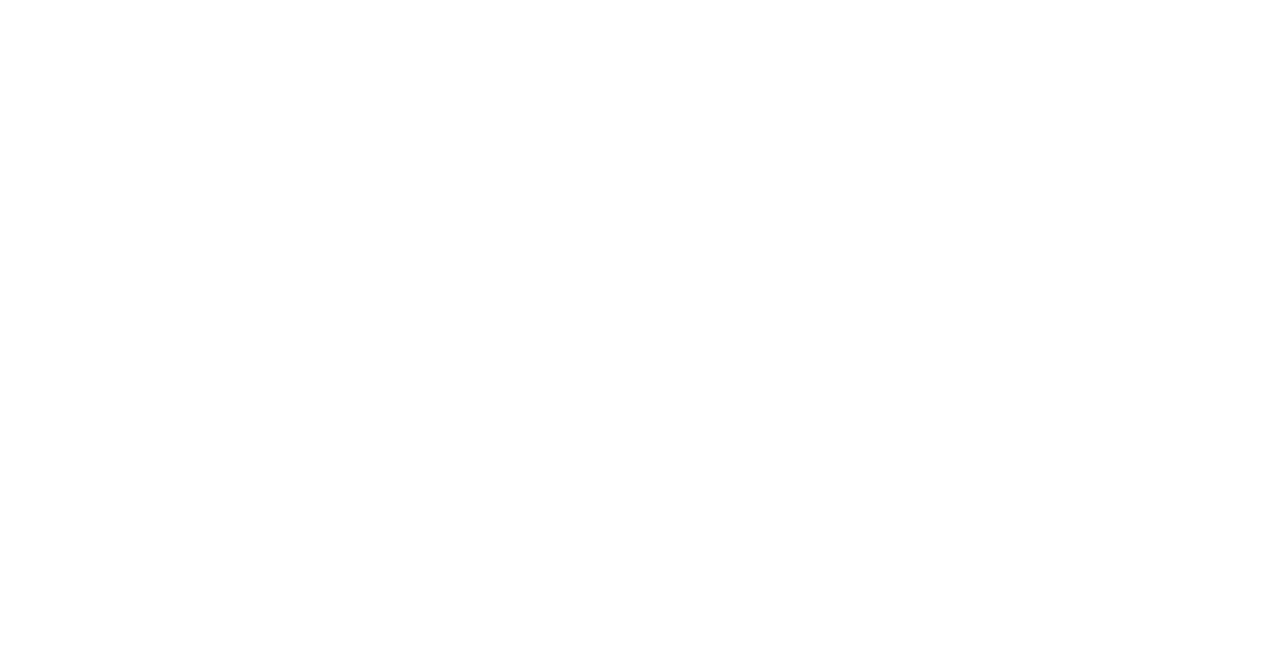
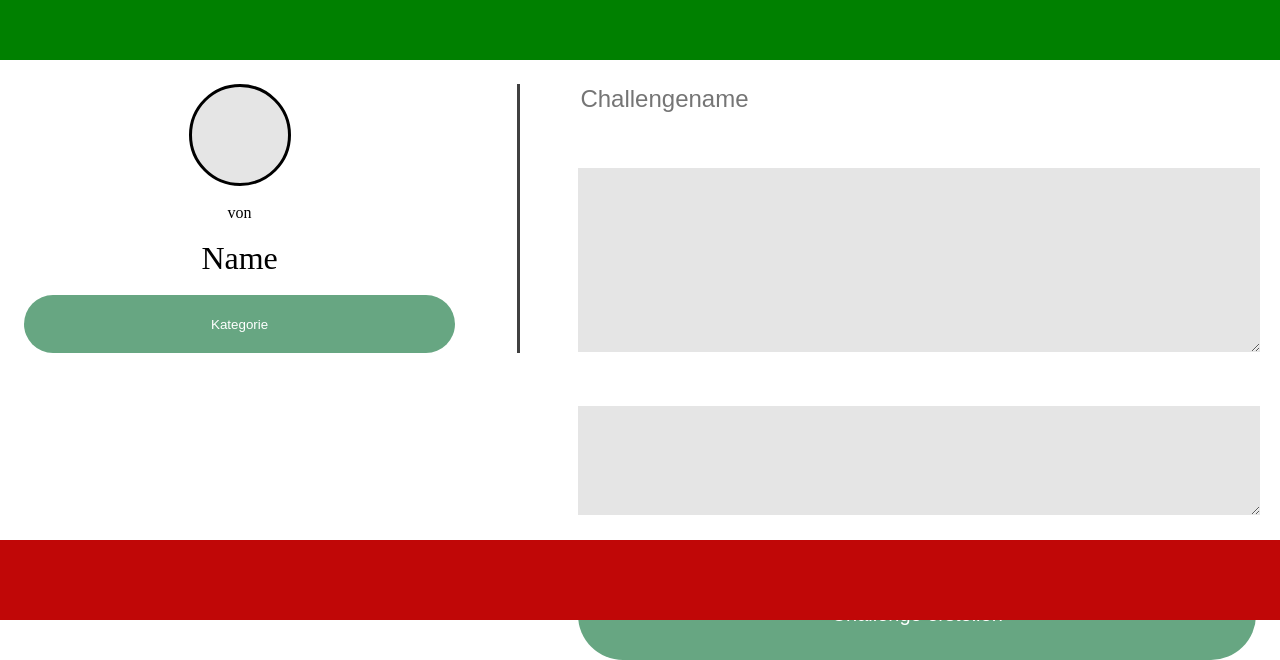
Before and after one commit to Questophant/frontend, an Angular app: page /create in a window 1280 px wide. Before the commit this address led to /. Shown: the part 180-840 px from the top of the page. Before the commit the page ends 800 px from the top, so only its background shows below. Built offline with nearby package versions, Linux system fonts and the light colour scheme.

Commit message:
design CreateChallengePage

```diff
--- /dev/null
+++ b/src/app/pages/create-challenge-page/create-challenge-page.component.html
@@ -0,0 +1,57 @@
+<div class="picture"></div>
+
+<form action="">
+	<div class="middle">
+		<div class="profile">
+			<div class="profilepic"></div>
+			<div class="name">
+				<br />
+				von
+				<br />
+				<br />
+				<span style="font-size: 200%;">Name</span>
+			</div>
+			<br />
+			<div class="category">
+				<select style="width: 100%;" required>
+					<option value="" disabled selected>Kategorie</option>
+					<option value="0">@home</option>
+					<option value="1">Beweg' dich!</option>
+					<option value="2">Do it for yourself</option>
+					<option value="3">Eco</option>
+					<option value="4">Fun</option>
+					<option value="5">Know-How</option>
+					<option value="6">Kreativer Kopf</option>
+					<option value="6">Raus aus der Komfortzone</option>
+					<option value="6">Roberts Koch Institut</option>
+					<option value="6">Wir - voll sozial</option>
+				</select>
+			</div>
+		</div>
+		<div class="create">
+			<input
+				type="text"
+				maxlength="50"
+				placeholder="Challengename"
+				class="challengename"
+			/>
+			<textarea
+				maxlength="250"
+				rows="12"
+				placeholder="Beschreibe deine Challenge..."
+				cols="24"
+			>
+			</textarea>
+			<textarea
+				maxlength="100"
+				cols="24"
+				rows="7"
+				placeholder="Benötigtes Material..."
+			>
+			</textarea>
+			<button type="submit">Challenge erstellen</button>
+		</div>
+	</div>
+</form>
+
+<div class="taskbar"></div>
--- /dev/null
+++ b/src/app/pages/create-challenge-page/create-challenge-page.component.scss
@@ -0,0 +1,89 @@
+.picture {
+	display: block;
+	position: relative;
+	top: -8px; //idk that comes from the body
+	left: -8px; //but dont know where to find/how to change
+	background: green;
+	height: 30vh;
+	width: 100vw;
+}
+.middle {
+	top: 30vh;
+	width: calc(100% - 32px);
+	margin: 16px;
+}
+.profile {
+	vertical-align: top;
+	float: left;
+	width: 35%;
+	height: 40%;
+	padding-right: 5%;
+	background: #ffffff;
+	border-right: 3px solid rgba(0, 0, 0, 0.75);
+}
+.profilepic {
+	margin: auto;
+	height: 12vh;
+	width: 12vh;
+	background-color: rgba(0, 0, 0, 0.1);
+	border: solid;
+	border-color: black;
+	border-radius: 100px;
+}
+.name {
+	text-align: center;
+}
+.category {
+	position: relative;
+}
+.category select {
+	text-align: center;
+	border-radius: 100px;
+	background: #67a682;
+	color: #fff;
+	padding: 5%;
+	border: 0;
+	appearance: none;
+	box-shadow: none;
+	outline: none;
+}
+.create {
+	vertical-align: top;
+	float: right;
+	height: 50vh;
+	width: 55%;
+	background-color: #fff;
+}
+.challengename {
+	font-size: 1.5rem;
+	border: none;
+	width: 100%;
+}
+textarea {
+	margin-top: 8%;
+	width: 100%;
+	display: block;
+	border: none;
+	background-color: rgba(0, 0, 0, 0.1);
+}
+button {
+	margin-top: 8%;
+	width: 100%;
+	font-size: 1.25rem;
+	background: #67a682;
+	color: #fff;
+	text-align: center;
+	text-decoration: none;
+	border: none;
+	padding: 5%;
+	border-radius: 100px;
+}
+.taskbar {
+	left: 0;
+	bottom: 0;
+	position: absolute;
+	height: 10vh;
+	bottom: 0;
+	width: 100%;
+	background: #c00707;
+}
--- /dev/null
+++ b/src/app/pages/create-challenge-page/create-challenge-page.component.ts
@@ -0,0 +1,12 @@
+import { Component, OnInit } from '@angular/core';
+
+@Component({
+	selector: 'app-create-challenge-page',
+	templateUrl: './create-challenge-page.component.html',
+	styleUrls: ['./create-challenge-page.component.scss'],
+})
+export class CreateChallengePageComponent implements OnInit {
+	constructor() {}
+
+	ngOnInit(): void {}
+}
```
Also changed, not shown: src/app/app-routing.module.ts (+6 -1 lines), 1 other file (tests, documents, lock files or other folders).
